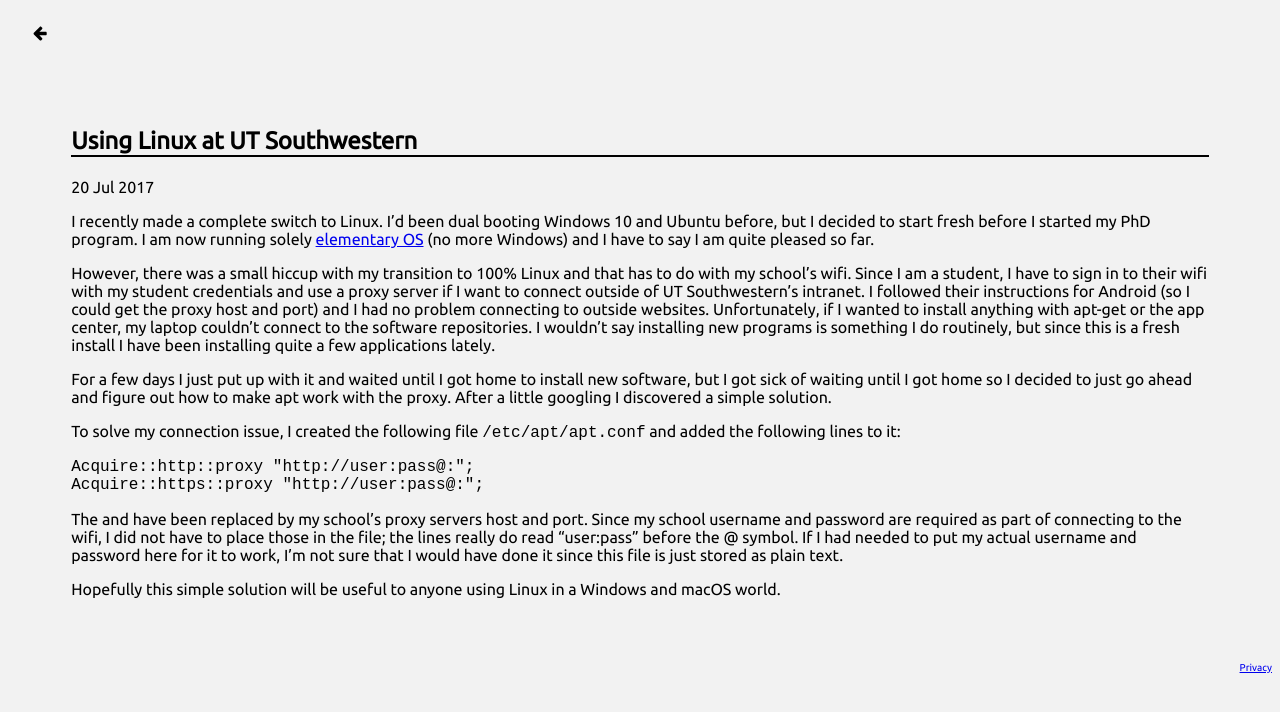
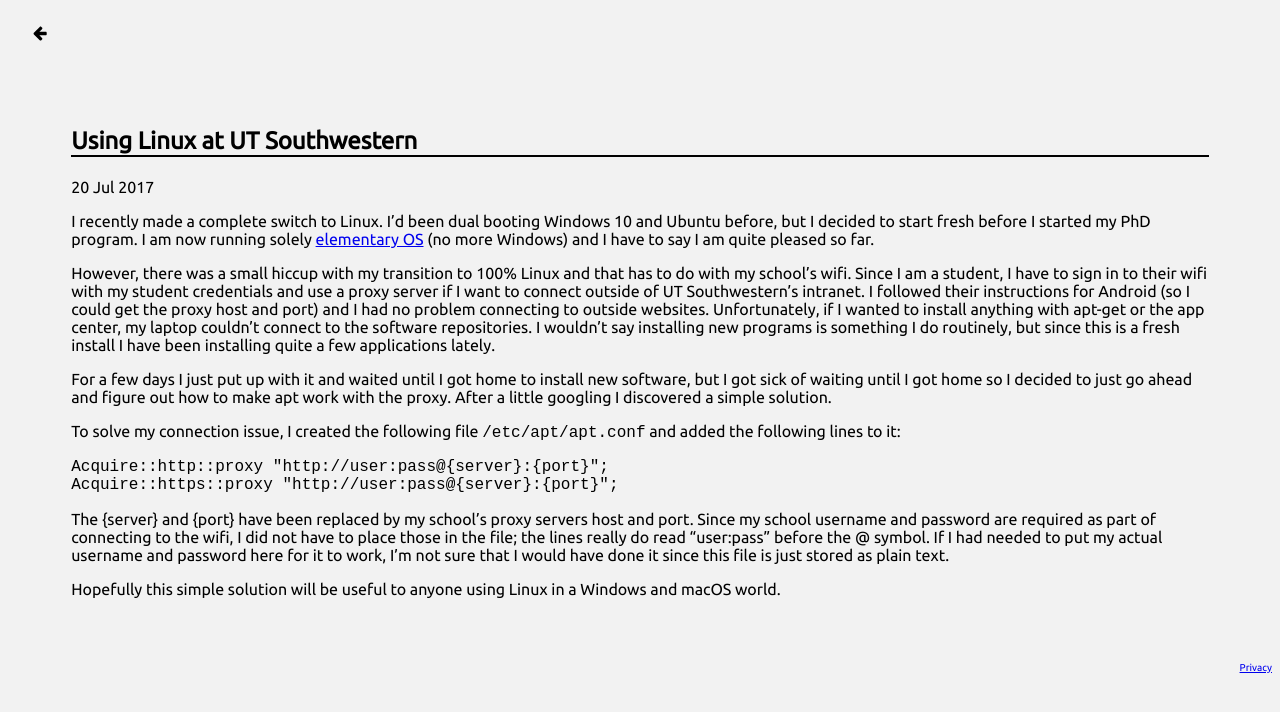
Before and after one commit to emptyport/emptyport.github.io, a Jekyll site: the page built from _posts/2017-07-20-linux-at-ut-southwestern.markdown, in a window 1280 px wide. Shown: the top 712 px of the page. Built offline with Jekyll 4.4.1, drawn with Linux system fonts in a browser that asks for light colours; nearby versions of some CDN libraries.

Commit message:
updating seo tag stuff

````diff
--- a/_layouts/post.html
+++ b/_layouts/post.html
@@ -4,9 +4,11 @@
 <!DOCTYPE html>
 <html>
 <head>
+	<meta content="{{ page.title }}" property="og:title"/>
+	<meta content="{{ page.description }}" property="og:description"/>
+	<meta content="{{ site.url }}{{ page.url }}" property="og:url"/>
 	<link rel="stylesheet" href="/css/blog.css">
 	<script src="/js/blog.js"></script>
-	<script src="https://use.fontawesome.com/224e7fbd5e.js"></script>
 	<link rel="shortcut icon" href="/images/favicon.png" type="image/png">
 	<title>Blog</title>
 	{% include ga.html %}
--- a/_posts/2017-07-20-linux-at-ut-southwestern.markdown
+++ b/_posts/2017-07-20-linux-at-ut-southwestern.markdown
@@ -13,9 +13,9 @@
 
 To solve my connection issue, I created the following file ```/etc/apt/apt.conf``` and added the following lines to it:
 ```
-Acquire::http::proxy "http://user:pass@{{server}}:{{port}}";
-Acquire::https::proxy "http://user:pass@{{server}}:{{port}}";
+Acquire::http::proxy "http://user:pass@{server}:{port}";
+Acquire::https::proxy "http://user:pass@{server}:{port}";
 ```
-The {{server}} and {{port}} have been replaced by my school's proxy servers host and port. Since my school username and password are required as part of connecting to the wifi, I did not have to place those in the file; the lines really do read "user:pass" before the @ symbol. If I had needed to put my actual username and password here for it to work, I'm not sure that I would have done it since this file is just stored as plain text.
+The {server} and {port} have been replaced by my school's proxy servers host and port. Since my school username and password are required as part of connecting to the wifi, I did not have to place those in the file; the lines really do read "user:pass" before the @ symbol. If I had needed to put my actual username and password here for it to work, I'm not sure that I would have done it since this file is just stored as plain text.
 
 Hopefully this simple solution will be useful to anyone using Linux in a Windows and macOS world.
````
